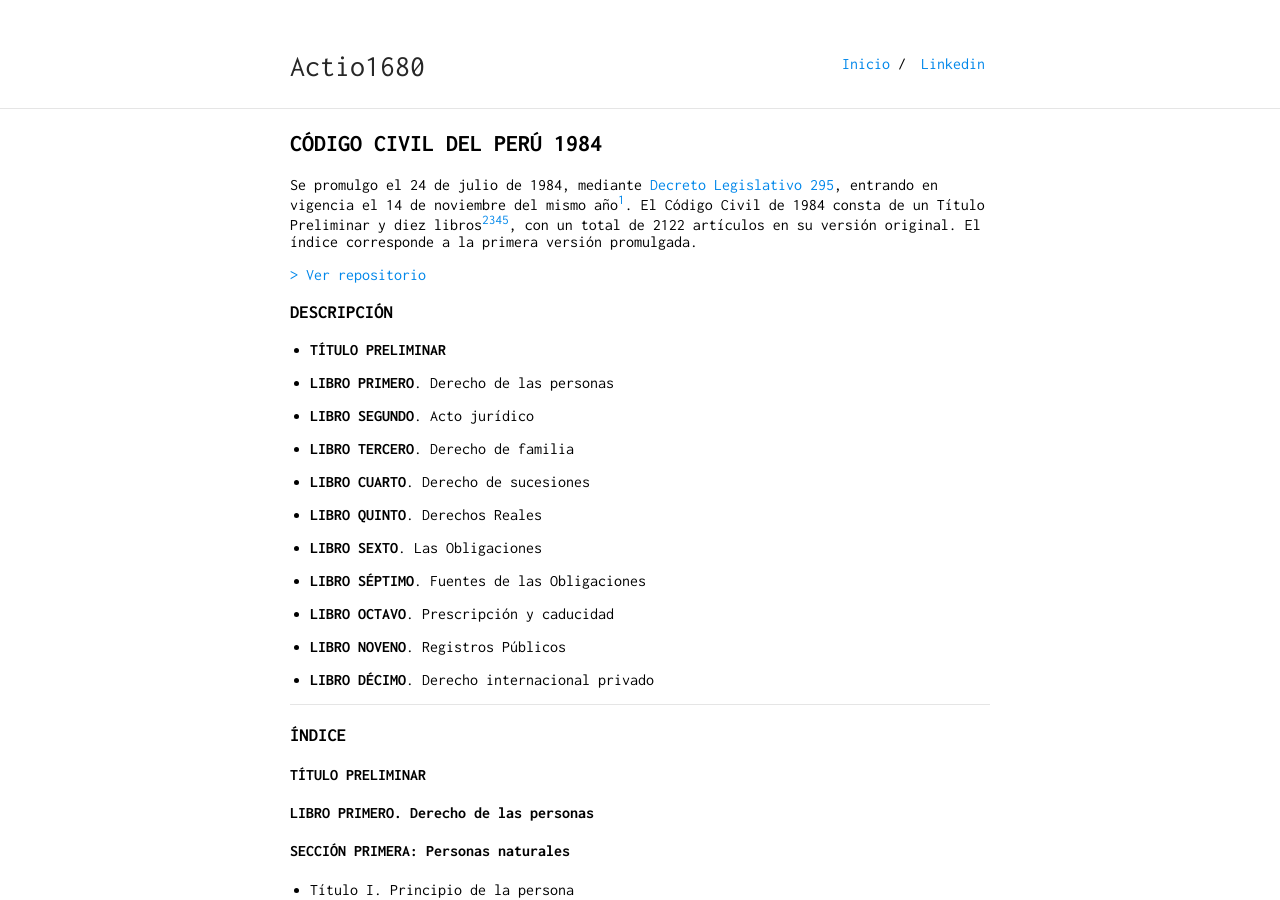
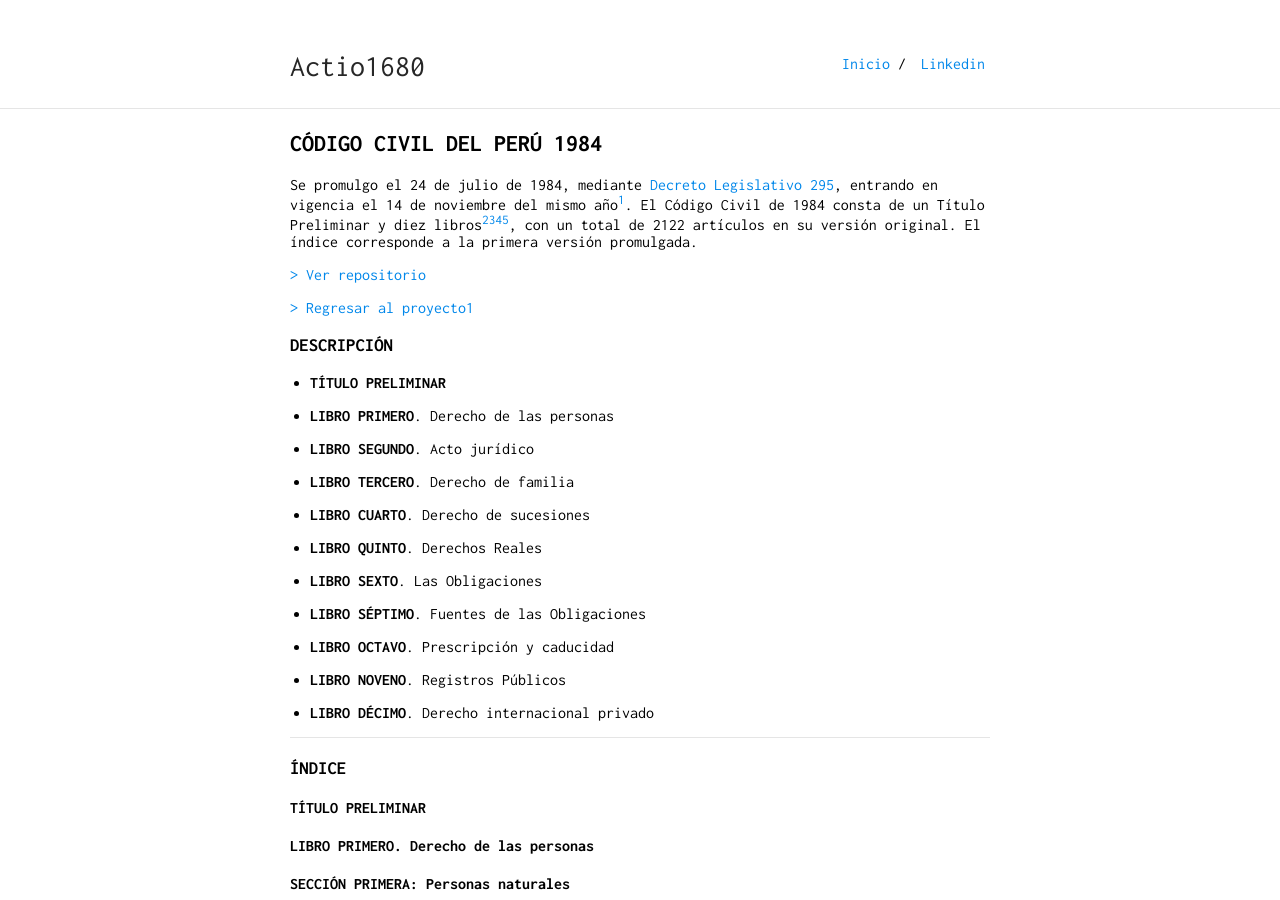
Before and after one commit to actio1680/actio1680.github.io, a Jekyll site: the page built from proyecto2/cc1984.md, in a window 1280 px wide and 900 px high. Built offline with Jekyll 4.4.1, drawn with Linux system fonts in a browser that asks for light colours; our own code applies the rules of GitHub Pages for plain Markdown files.

Commit message:
Update cc1984.md

```diff
--- a/proyecto2/cc1984.md
+++ b/proyecto2/cc1984.md
@@ -5,6 +5,8 @@ layout: default
 Se promulgo el 24 de julio de 1984, mediante [Decreto Legislativo 295](https://github.com/actio1680/Cuerpos-legales-Peru/blob/main/Decretos-Legislativos/Decreto-Legislativo-295.md), entrando en vigencia el 14 de noviembre del mismo año[^1]. El Código Civil de 1984 consta de un Título Preliminar y diez libros[^2][^3][^4][^5], con un total de 2122 artículos en su versión original. El índice corresponde a la primera versión promulgada.
 
 [> Ver repositorio](https://github.com/actio1680/Cuerpos-legales-Peru/tree/main/Codigo-Civil/1984)
+
+[> Regresar al proyecto1](https://actio1680.github.io/proyecto1/presentacion1)
 
 ### DESCRIPCIÓN
 
```
